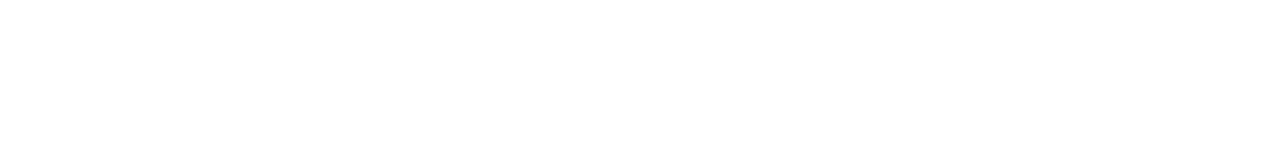
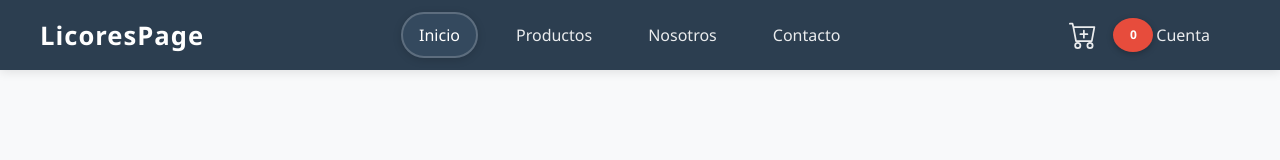
Before and after one commit to mathiasmora2232/licorespage, a plain HTML site: page frontend/contacto.html in a window 1280 px wide. Drawn offline with Linux system fonts and the light colour scheme.

Commit message:
Añadir página de contacto y actualizar el logo en la página de inicio. Configurar ajustes de análisis de null en Java.

```diff
--- a/frontend/contacto.html
+++ b/frontend/contacto.html
@@ -0,0 +1,37 @@
+<!DOCTYPE html>
+<html lang="es">
+<head>
+    <meta charset="UTF-8">
+    <meta name="viewport" content="width=device-width, initial-scale=1.0">
+    <title>Licores Page - Inicio</title>
+    <link rel="stylesheet" href="css/nav.css">
+    <link rel="stylesheet" href="css/inicio.css">
+</head>
+<body>
+    <nav class="navbar">
+        <div class="nav-brand">
+            <div class="nav-logo"> LicoresPage</div>
+        </div>
+        <ul class="nav-links">
+            <li><a href="inicio.html" class="active"> Inicio</a></li>
+            <li><a href="productos.html"> Productos</a></li>
+            <li><a href="sobre-nosotros.html"> Nosotros</a></li>
+            <li><a href="contacto.html"> Contacto</a></li>
+        </ul>
+        <div class="nav-actions">
+            <a href="carrito.html" class="nav-icon" id="carrito-btn">
+                <svg xmlns="http://www.w3.org/2000/svg" width="16" height="20" fill="currentColor" class="bi bi-cart-plus" viewBox="0 0 16 16">
+ <path d="M9 5.5a.5.5 0 0 0-1 0V7H6.5a.5.5 0 0 0 0 1H8v1.5a.5.5 0 0 0 1 0V8h1.5a.5.5 0 0 0 0-1H9z"/>
+ <path d="M.5 1a.5.5 0 0 0 0 1h1.11l.401 1.607 1.498 7.985A.5.5 0 0 0 4 12h1a2 2 0 1 0 0 4 2 2 0 0 0 0-4h7a2 2 0 1 0 0 4 2 2 0 0 0 0-4h1a.5.5 0 0 0 .491-.408l1.5-8A.5.5 0 0 0 14.5 3H2.89l-.405-1.621A.5.5 0 0 0 2 1zm3.915 10L3.102 4h10.796l-1.313 7zM6 14a1 1 0 1 1-2 0 1 1 0 0 1 2 0m7 0a1 1 0 1 1-2 0 1 1 0 0 1 2 0"/>
+</svg>
+                 <span class="cart-count">0</span>
+            </a>
+            <a href="cuenta.html" class="nav-icon"> Cuenta</a>
+        </div>
+    </nav>
+    <main>
+
+    </main>
+    <script src="js/productos.js"></script>
+    </body>
+    </html>
```
Also changed, not shown: frontend/inicio.html (+1 -1 lines).
